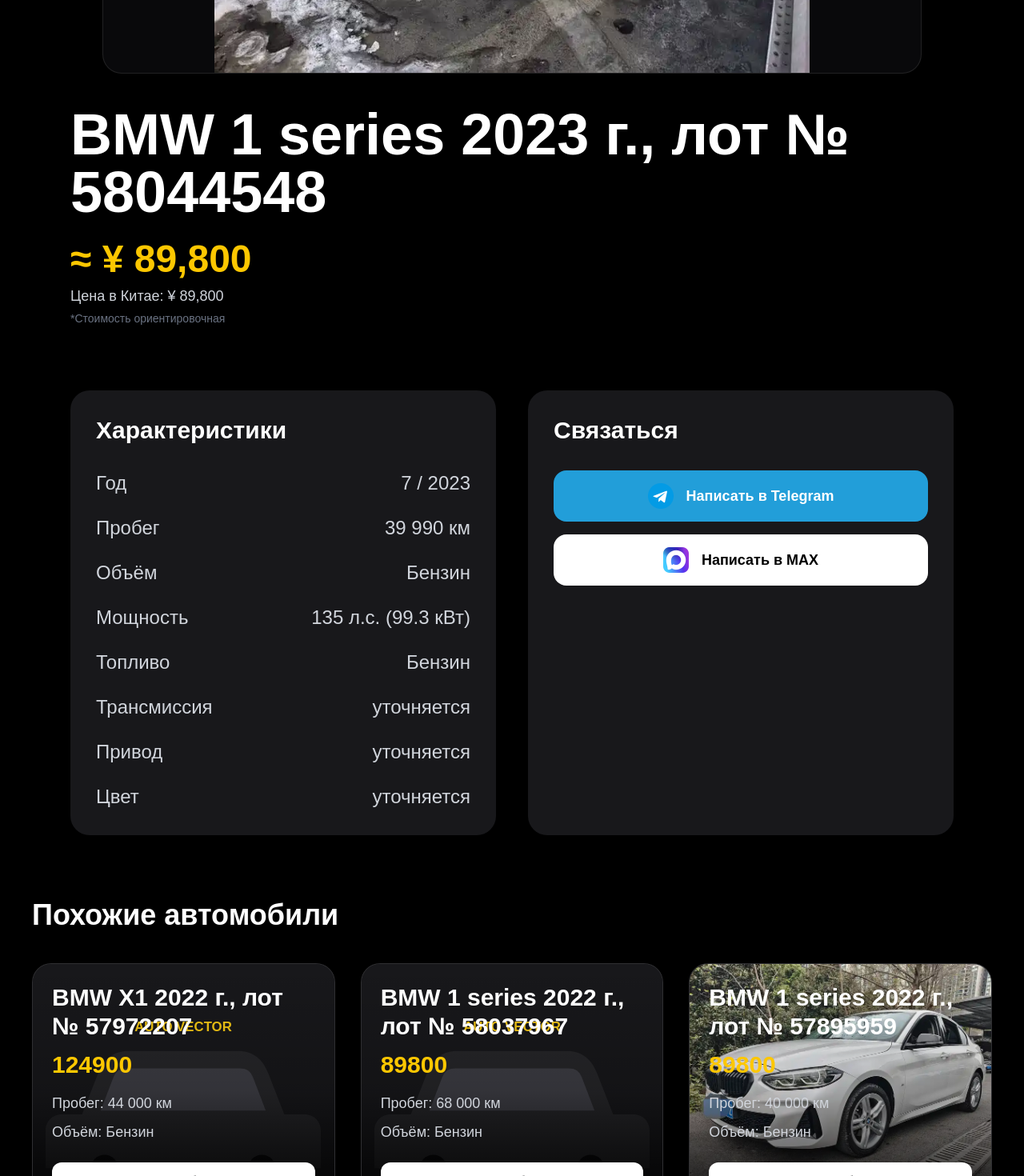
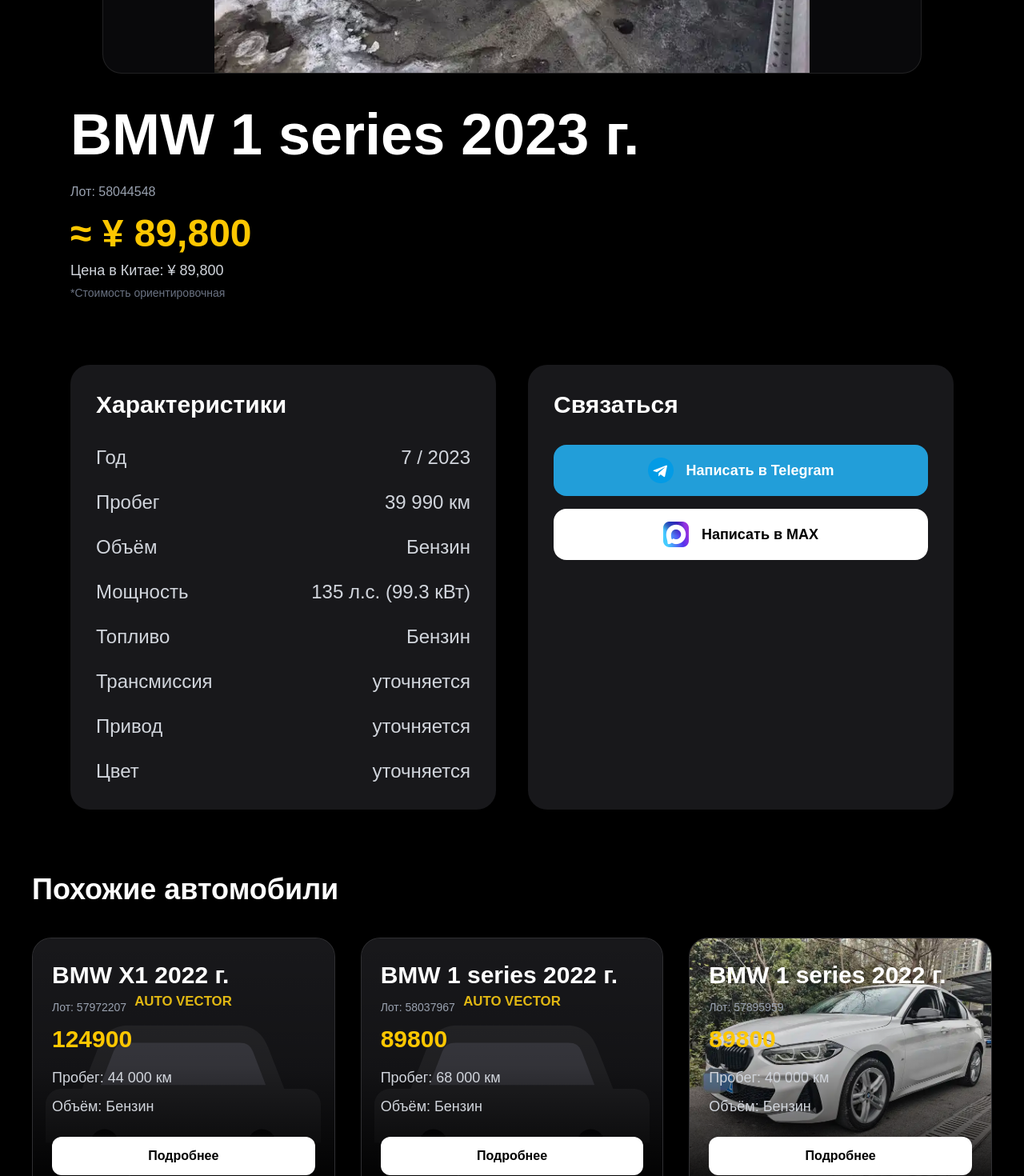
Before and after one commit to dentrost-crypto/autovector, a Next.js app: page /car/1 in a window 1280 px wide. Shown: the part 580-2050 px from the top of the page at 80% size. Built offline with nearby package versions, Linux system fonts and the light colour scheme.

Commit message:
update branding and car titles

```diff
--- a/app/car/[id]/page.tsx
+++ b/app/car/[id]/page.tsx
@@ -12,6 +12,14 @@
     priceRu: string;
     transmission: string;
   }>;
+
+function getCarDisplayTitle(title: string) {
+  return title.replace(/\s*,?\s*лот\s*№\s*\d+/i, "").trim();
+}
+
+function getCarLotNumber(title: string) {
+  return title.match(/лот\s*№\s*(\d+)/i)?.[1] || "";
+}
 
 export default function CarPage() {
   const params = useParams();
@@ -31,7 +39,7 @@
             href="/"
             className="text-3xl font-bold hover:text-yellow-400 transition"
           >
-            AUTO IMPORT
+            AutoVector
           </Link>
 
           <nav className="flex gap-8 text-lg">
@@ -51,6 +59,8 @@
   }
 
   const formattedPrice = `¥ ${car.price.toLocaleString()}`;
+  const displayTitle = getCarDisplayTitle(car.title);
+  const lotNumber = getCarLotNumber(car.title);
 
   return (
     <main className="min-h-screen bg-black text-white">
@@ -91,7 +101,7 @@
           <div className="relative w-full max-w-5xl mx-auto h-[320px] md:h-[560px] overflow-hidden rounded-3xl bg-zinc-950 border border-white/10">
             <img
               src={car.image}
-              alt={car.title}
+              alt={displayTitle}
               className="
                 w-full
                 h-full
@@ -104,8 +114,14 @@
           <div className="mt-8 md:mt-10">
 
             <h1 className="text-4xl md:text-7xl font-bold mb-4 md:mb-6">
-              {car.title}
+              {displayTitle}
             </h1>
+
+            {lotNumber && (
+              <p className="text-sm md:text-base text-gray-400 mb-4">
+                Лот: {lotNumber}
+              </p>
+            )}
 
             <p className="text-4xl md:text-5xl text-yellow-400 font-bold mb-2">
               ≈ {car.priceRu || formattedPrice}
@@ -327,8 +343,14 @@
             <div className="absolute bottom-0 left-0 w-full p-6 z-10">
 
               <h3 className="text-3xl font-bold mb-3">
-                {similarCar.title}
+                {getCarDisplayTitle(similarCar.title)}
               </h3>
+
+              {getCarLotNumber(similarCar.title) && (
+                <p className="text-sm text-gray-400 mb-3">
+                  Лот: {getCarLotNumber(similarCar.title)}
+                </p>
+              )}
 
               <p className="text-3xl text-yellow-400 font-bold mb-4">
                 {similarCar.price}
--- a/app/page.tsx
+++ b/app/page.tsx
@@ -2,6 +2,14 @@
 import { useState } from "react";
 import cars from "./data/cars.json";
 import { settings } from "./data/settings";
+
+function getCarDisplayTitle(title: string) {
+  return title.replace(/\s*,?\s*лот\s*№\s*\d+/i, "").trim();
+}
+
+function getCarLotNumber(title: string) {
+  return title.match(/лот\s*№\s*(\d+)/i)?.[1] || "";
+}
 
 export default function Home() {
   const [search, setSearch] = useState("");
@@ -86,7 +94,7 @@
       cursor-pointer
     "
   >
-    AUTO IMPORT
+    AutoVector
   </h1>
 
   {/* DESKTOP MENU */}
@@ -250,16 +258,11 @@
         <div className="relative z-10 max-w-3xl">
 
           <h2 className="text-5xl md:text-7xl font-bold leading-tight mb-8">
-            Автомобили
-            <br />
-            из Китая, Кореи
-            <br />
-            и Японии
+            Автомобили из Китая, Кореи и Японии
           </h2>
 
           <p className="text-xl text-gray-300 mb-10">
-            Подбор, проверка и доставка автомобилей напрямую
-            с зарубежных площадок.
+            Подбор, проверка и доставка автомобилей напрямую с зарубежных площадок.
           </p>
 
           <button
@@ -555,8 +558,14 @@
           >
 
             <h4 className="text-3xl font-bold mb-3">
-              {car.title}
+              {getCarDisplayTitle(car.title)}
             </h4>
+
+            {getCarLotNumber(car.title) && (
+              <p className="text-sm text-gray-400 mb-3">
+                Лот: {getCarLotNumber(car.title)}
+              </p>
+            )}
 
             <p className="text-3xl text-yellow-400 font-bold mb-4">
  ≈ {(car.price + car.delivery + car.fee).toLocaleString()} ₽
```
